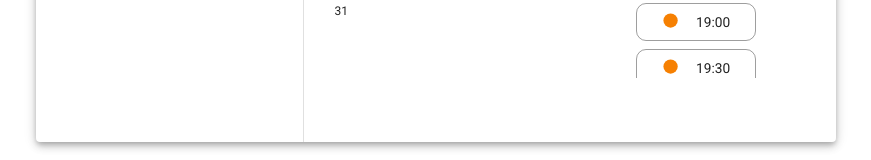
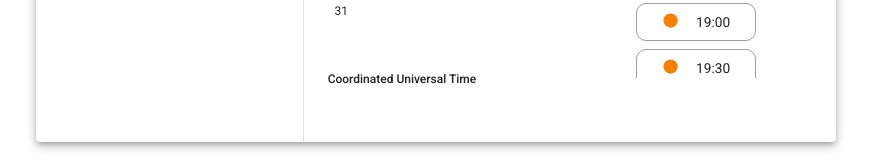
Before and after one commit to hatchways/team-yugioh, a React (Create React App) app in the folder client/: page /schedule-meeting in a window 1280 px wide. Shown: the part 418-578 px from the top of the page, without its empty margins (204-1075 px from the left). Built offline with nearby package versions, Linux system fonts and the light colour scheme.

Commit message:
add coordinated universal time title

```diff
--- a/client/src/pages/Scheduler.js
+++ b/client/src/pages/Scheduler.js
@@ -47,6 +47,9 @@ const Scheduler = () => {
                 selectedDate={selectedDate}
                 setSelectedDate={setSelectedDate}
               />
+              <Typography variant="subtitle2">
+                Coordinated Universal Time
+              </Typography>
             </Grid>
             <Grid item xs={5}>
               <PickTime selectedDate={selectedDate} />
```
